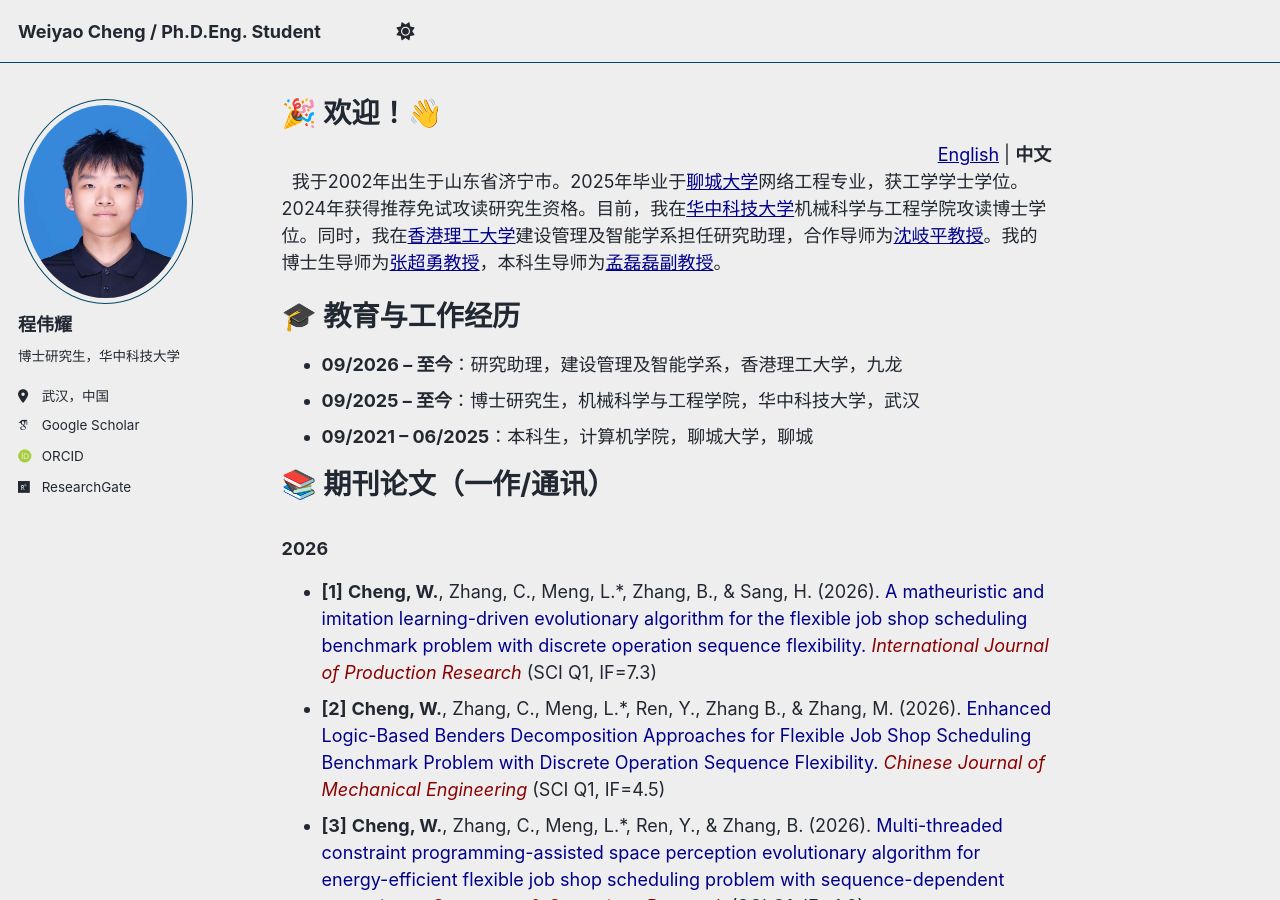
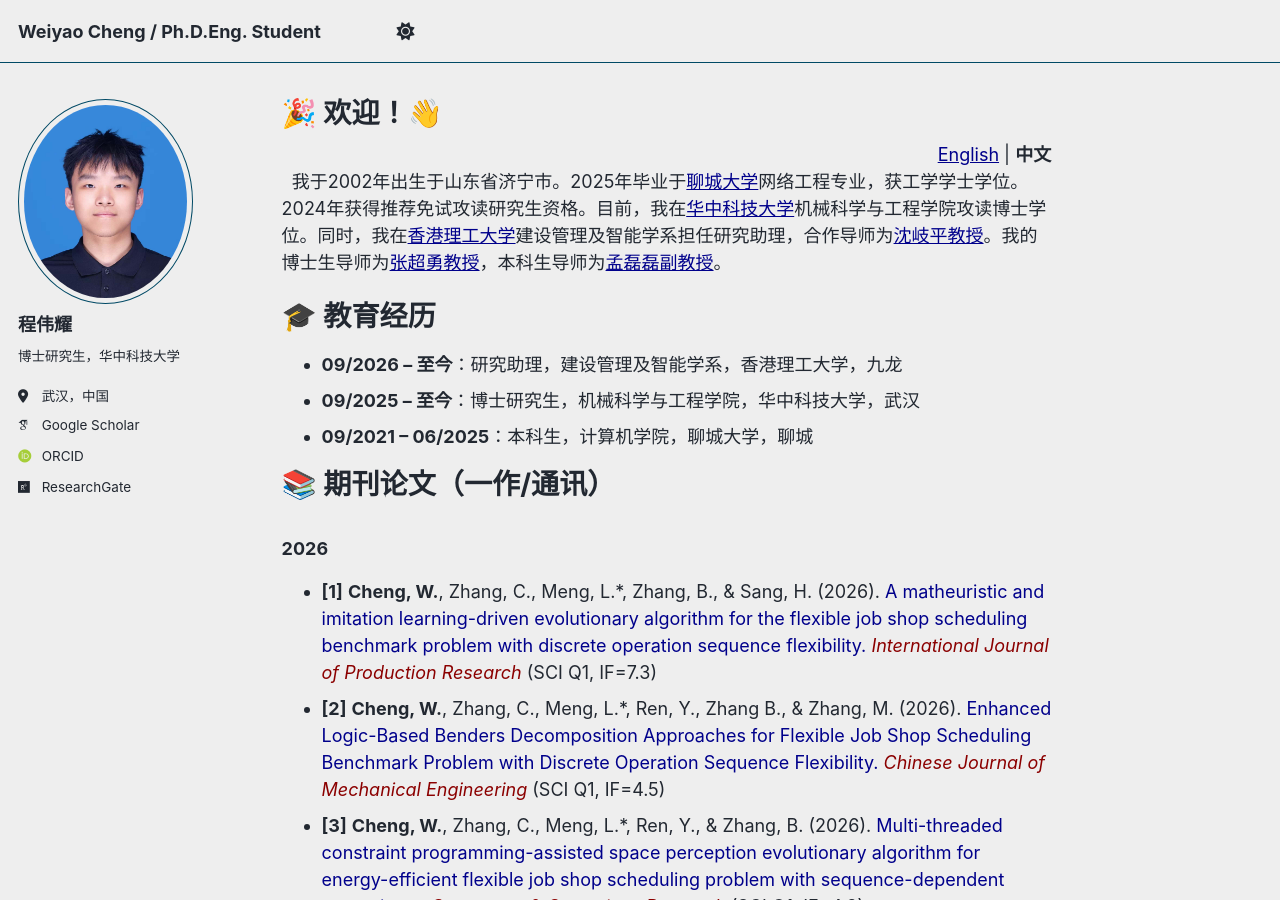
Before and after one commit to cwylcu080903/cwylcu080903.github.io, a Jekyll site: the page built from _pages/about-zh.md, in a window 1280 px wide and 900 px high. Built offline with Jekyll 4.4.1, drawn with Linux system fonts in a browser that asks for light colours; some web fonts are replaced; a script bundle is joined from its source files by our own code; library files that are not in the unit come from our copies.

Commit message:
Update about-zh.md

```diff
--- a/_pages/about-zh.md
+++ b/_pages/about-zh.md
@@ -11,7 +11,7 @@ author: WeiyaoChengCN
 
 &nbsp; 我于2002年出生于山东省济宁市。2025年毕业于<a href="https://www.lcu.edu.cn/" style="color: #00008B;">聊城大学</a>网络工程专业，获工学学士学位。2024年获得推荐免试攻读研究生资格。目前，我在<a href="https://www.hust.edu.cn/" style="color: #00008B;">华中科技大学</a>机械科学与工程学院攻读博士学位。同时，我在<a href="https://www.polyu.edu.hk/sc/about-polyu/" style="color: #00008B;">香港理工大学</a>建设管理及智能学系担任研究助理，合作导师为<a href="https://www.polyu.edu.hk/ppoffice/senior-management-team/avpgp/" style="color: #00008B;">沈岐平教授</a>。我的博士生导师为<a href="https://mse.hust.edu.cn/info/1143/1376.htm" style="color: #00008B;">张超勇教授</a>，本科生导师为<a href="https://cs.lcu.edu.cn/xygk/szdw/431879.htm" style="color: #00008B;">孟磊磊副教授</a>。
 
-🎓 教育与工作经历
+🎓 教育经历
 ======
 
 - **09/2026 – 至今**：研究助理，建设管理及智能学系，香港理工大学，九龙
```
